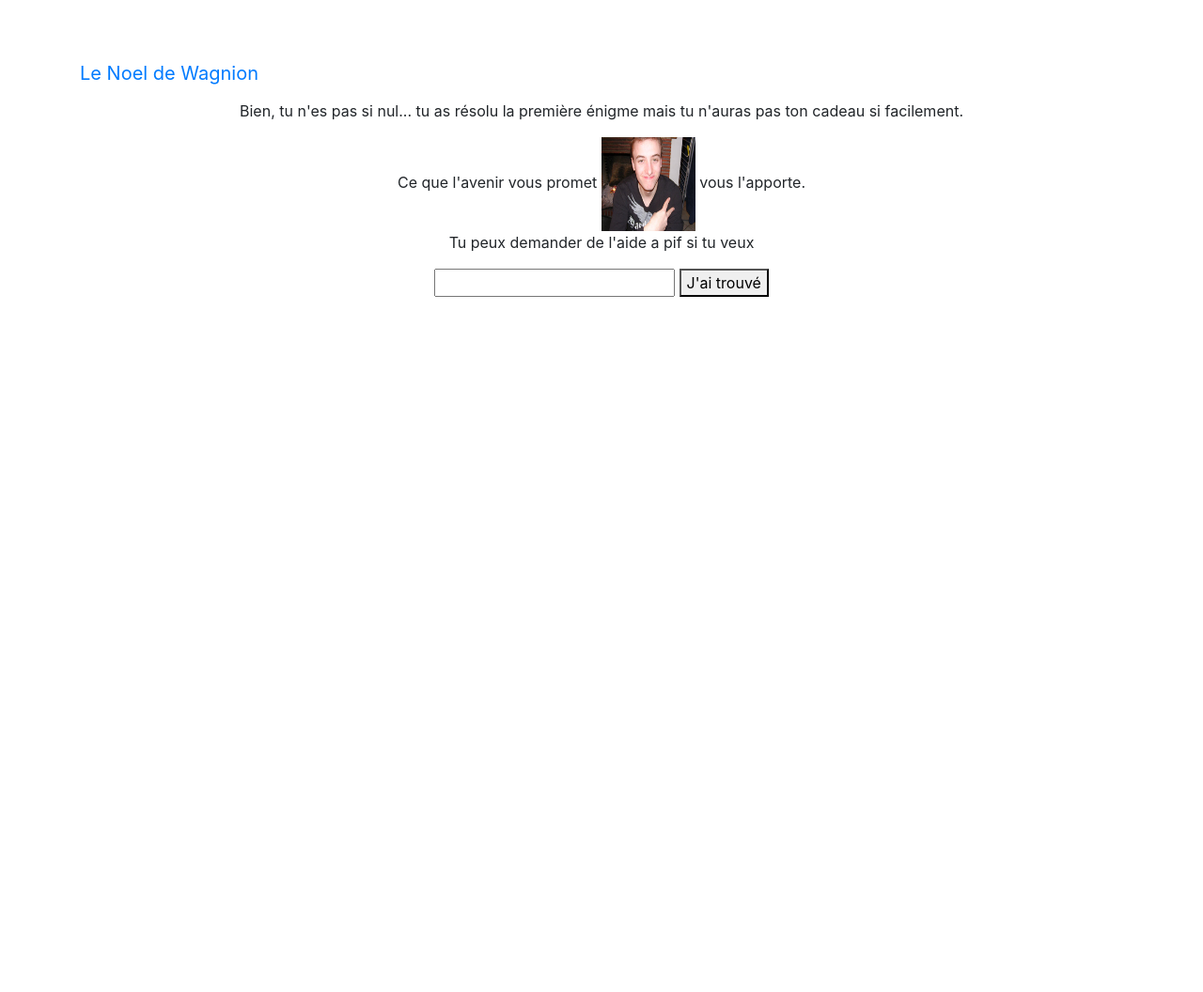
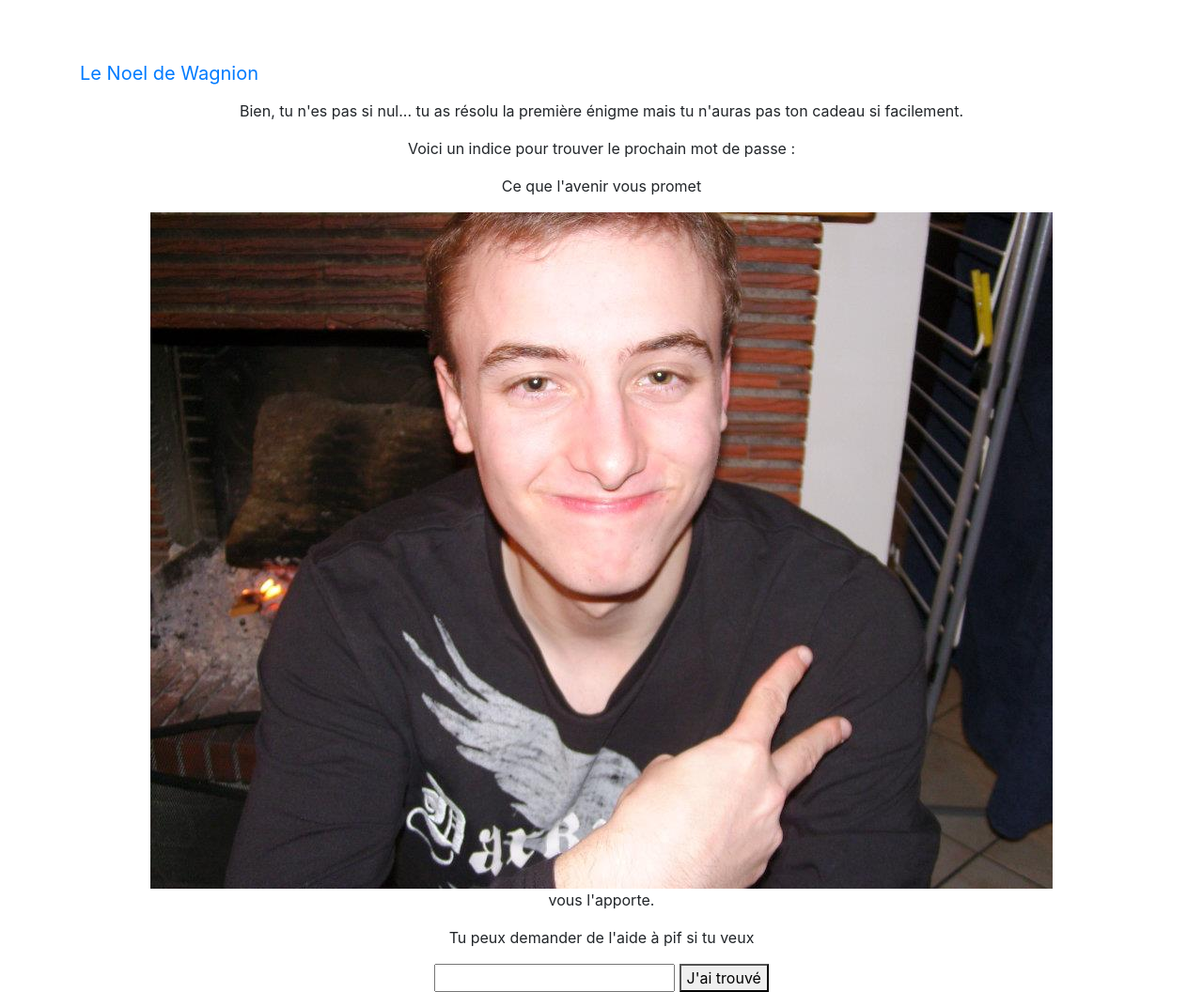
Before and after one commit to Keuwa/Keuwa.github.io, a Jekyll site: the page built from wagnionlenoob/index.html, in a window 1280 px wide. Shown: the whole page at 94% size. Built offline with Jekyll 4.4.1, drawn with Linux system fonts in a browser that asks for light colours; before the commit the page ends 900 px from its top, so only the background shows below that.

Commit message:
for wawa

```diff
--- a/index.html
+++ b/index.html
@@ -5,6 +5,6 @@
 <div class="container">
 	<h1>Bienvenue Wawa</h1>
 	<p> Félicitation d'avoir résolu l'énigme !! Tu trouveras ton cadeau sur la prochaine page !!</p>
-	<img src="/images/wagnion2.jpg"/>
+	<img src="/images/wagnion2.jpg" class="img-fluid" />
 	<p> Pour y acceder il faut juste que tu me donnes le nom de ton pizzaiolo préféré </p>
 </div><!-- /.blurb -->
--- a/wagnionlenoob/index.html
+++ b/wagnionlenoob/index.html
@@ -7,8 +7,11 @@ title: enigma_two
     <p> Bien, tu n'es pas si nul... tu as résolu la première énigme mais tu n'auras pas ton cadeau si facilement.</p>
 
     <div id="enigma_two">
-        Ce que l'avenir vous promet <img src="/images/wagnion1.jpg" height="100px"width="100px"/> vous l'apporte.
+        <p> Voici un indice pour trouver le prochain mot de passe :  </p>
+        <p> Ce que l'avenir vous promet </p>
+        <img src="/images/wagnion1.jpg" />
+        <p> vous l'apporte.  </p>
     </div>
 
-    <p> Tu peux demander de l'aide a pif si tu veux</p>
+    <p> Tu peux demander de l'aide à pif si tu veux</p>
 </div>
```
